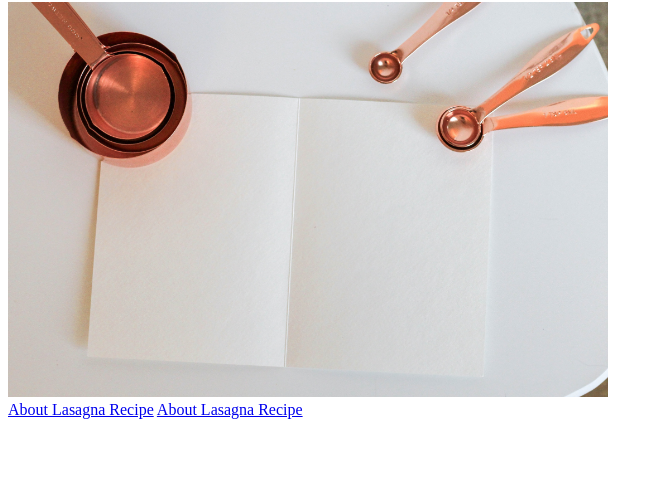
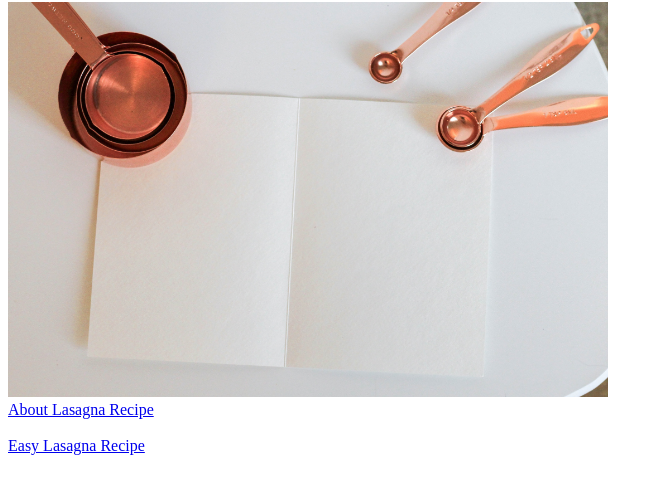
Before and after one commit to over45Codes/odin-recipes, a plain HTML site: page index.html in a window 1280 px wide. Shown: the part 78-572 px from the top of the page, without its empty margins (0-663 px from the left). Drawn offline with Linux system fonts and the light colour scheme.

Commit message:
corrected easy lasagna link

```diff
--- a/index.html
+++ b/index.html
@@ -14,7 +14,9 @@ width="600"
 />
 <br>
     <a href="indexlasagna.html">About Lasagna Recipe</a>
-    <a href="indexeasylasagna.html">About Lasagna Recipe</a>
+    <br>
+    <br>
+    <a href="indexeasylasagna.html">Easy Lasagna Recipe</a>
 
 
 
```
